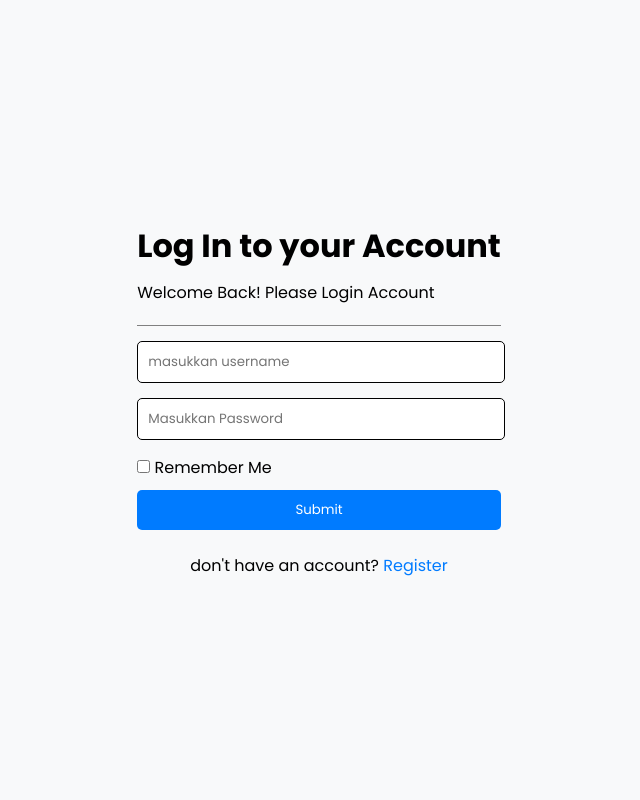
After one commit to arisuryaa/Bali-Shop, a PHP site: page /login.php in a window 1280 px wide. The commit adds this page. Shown: the whole page, without its empty margins (321-961 px from the left). Run offline with PHP 8.4, Linux system fonts and the light colour scheme; some libraries are stand-ins or nearby versions.

Commit message:
menambah halaman login & register dan resolve error pada sidebar admin

```diff
--- a/admin/config/controller.php
+++ b/admin/config/controller.php
@@ -118,4 +118,65 @@ function select($query) {
 
   }
 
+  function register($post) {
+    global $db;
+
+    $username = $post["username"];
+    $password = $post["password"];
+    $password2 = $post["password2"];
+
+$usernameSama = select("SELECT username FROM akun WHERE username = '$username' ");
+    if ($usernameSama) {
+      echo "<script>alert('username sudah terdaftar!');
+      document.location.href = 'register.php';
+    </script>";
+    die();
+    }
+
+    if ($password != $password2) {
+      echo "<script>alert('konfirmasi password anda tidak sesuai!');
+        document.location.href = 'register.php';
+      </script>";
+      die();
+    }
+
+  $hashPassword = password_hash($password,PASSWORD_DEFAULT);
+
+
+$query = "INSERT INTO akun VALUES(null, '$username', '$hashPassword')";
+mysqli_query($db, $query);
+return mysqli_affected_rows($db);
+}
+
+function login($post) {
+  global $db;
+  $username = $post["username"];
+  $password = $post["password"];
+
+  // echo $post["remember"];
+  $data = mysqli_query($db, "SELECT * FROM akun WHERE username = '$username' ");
+
+  if(mysqli_num_rows($data) === 1) {
+      $row = mysqli_fetch_assoc($data);
+      if (password_verify($password,  $row["password"])) {
+             $_SESSION["Login"] = true;
+             $_SESSION["username"] = $username;
+
+             if(isset($post["remember"]) == "on") {
+            setcookie("username",$username, time() + 60 * 60 * 24 * 7);
+            setcookie("login","admin", time() + 60 * 60 * 24 * 7);
+          }
+          echo "<script>
+          document.location.href = 'index.php';
+      </script>";
+      }
+  } else {
+    echo "<script>alert('Password/Username Salah');
+    document.location.href = 'login.php';
+  </script>";
+  }
+
+
+}
+
 ?>
--- /dev/null
+++ b/admin/login.php
@@ -0,0 +1,175 @@
+<?php
+
+
+include 'config/app.php';
+session_start();
+if(isset($_COOKIE["login"])) {
+    if($_COOKIE["login"] == "sukarya") {
+    $_SESSION["Login"] = true;
+
+      echo "
+      <script>
+        document.location.href = 'index.php';
+      </script>
+    ";
+    }
+}
+
+if (isset($_POST["submit"])) {
+    login($_POST);
+}
+
+?>
+
+<!DOCTYPE html>
+<html lang="en">
+
+<head>
+    <meta charset="UTF-8">
+    <meta name="viewport" content="width=device-width, initial-scale=1.0">
+    <link rel="preconnect" href="https://fonts.googleapis.com">
+    <link rel="preconnect" href="https://fonts.gstatic.com" crossorigin>
+    <link
+        href="https://fonts.googleapis.com/css2?family=Poppins:ital,wght@0,100;0,200;0,300;0,400;0,500;0,600;0,700;0,800;0,900;1,100;1,200;1,300;1,400;1,500;1,600;1,700;1,800;1,900&display=swap"
+        rel="stylesheet">
+    <title>Register</title>
+    <style>
+    * {
+        margin: 0;
+        font-family: "Poppins", sans-serif;
+    }
+
+    body {
+        height: 100vh;
+        overflow: hidden;
+    }
+
+    .container {
+        height: 100vh;
+        display: flex;
+        align-items: center;
+
+        justify-content: center;
+        background-color: #f8f9fa;
+    }
+
+    .foto {
+        width: 50%;
+        height: 100%;
+        background-color: #0656d0;
+        box-shadow: 0 4px 4px 0px rgba(0, 0, 0, 0.25);
+        display: flex;
+        align-items: center;
+        justify-content: center;
+    }
+
+    .foto img {
+        width: auto;
+        height: 22rem;
+    }
+
+
+    .forme {
+
+        height: 100%;
+        width: 65%;
+        display: flex;
+        align-items: center;
+        justify-content: center;
+    }
+
+    div .form-isi1 h1 {
+        padding-bottom: 10px;
+    }
+
+    div .form-isi1 p {
+        border-bottom: 1px solid gray;
+        padding-bottom: 20px;
+
+    }
+
+    form input[type="text"] {
+        width: 95%;
+        padding: 10px;
+        display: block;
+        margin: 15px 0;
+        border: 1px solid #000000;
+        border-radius: 5px;
+        background-color: #fff;
+    }
+
+    form input[type="password"] {
+        width: 95%;
+        padding: 10px;
+        display: block;
+        margin: 15px 0;
+        border: 1px solid #000000;
+        border-radius: 5px;
+        background-color: #fff;
+    }
+
+    .button-submit button {
+        background-color: #007bff;
+        color: white;
+        padding: 10px 20px;
+        border: none;
+        border-radius: 5px;
+        cursor: pointer;
+        width: 100%;
+    }
+
+    .regist {
+        padding-top: 1.4rem;
+        text-align: center;
+    }
+
+    .regist a {
+        text-decoration: none;
+        color: #007bff;
+    }
+
+    .checkbox {
+        margin-bottom: 10px;
+    }
+    </style>
+</head>
+
+<body>
+
+    <div class="container">
+
+        <div class="forme">
+            <form action="" method="POST">
+                <div class="mb-3 form-isi1">
+                    <h1>Log In to your Account</h1>
+                    <p>Welcome Back! Please Login Account</p>
+                    <input required type="text" class="form-control" id="username" placeholder="masukkan username"
+                        name="username">
+                </div>
+                <div class="mb-3 form-isi">
+                    <input required type="password" class="form-control" id="password" placeholder="Masukkan Password"
+                        name="password">
+                </div>
+                <div class="mb-3 form-isi checkbox">
+                    <input type="checkbox" class="form-control" id="remember" placeholder="Masukkan Password"
+                        name="remember">
+                    <label for="remember">Remember Me</label>
+                </div>
+                <div class="button-submit">
+                    <button type="submit" name="submit">Submit</button>
+                </div>
+                <div class="regist">
+                    <span>
+                        don't have an account?
+                        <a href="register.php">Register</a>
+                    </span>
+                </div>
+            </form>
+        </div>
+    </div>
+
+</body>
+
+<?php include "layout/footer.php"; ?>
+
+</html>
```
Also changed, not shown: admin/index.php (+15 -13 lines), admin/layout/header.php (+30 -20 lines), admin/logout.php (added, +13 -0 lines), admin/register.php (added, +167 -0 lines).
